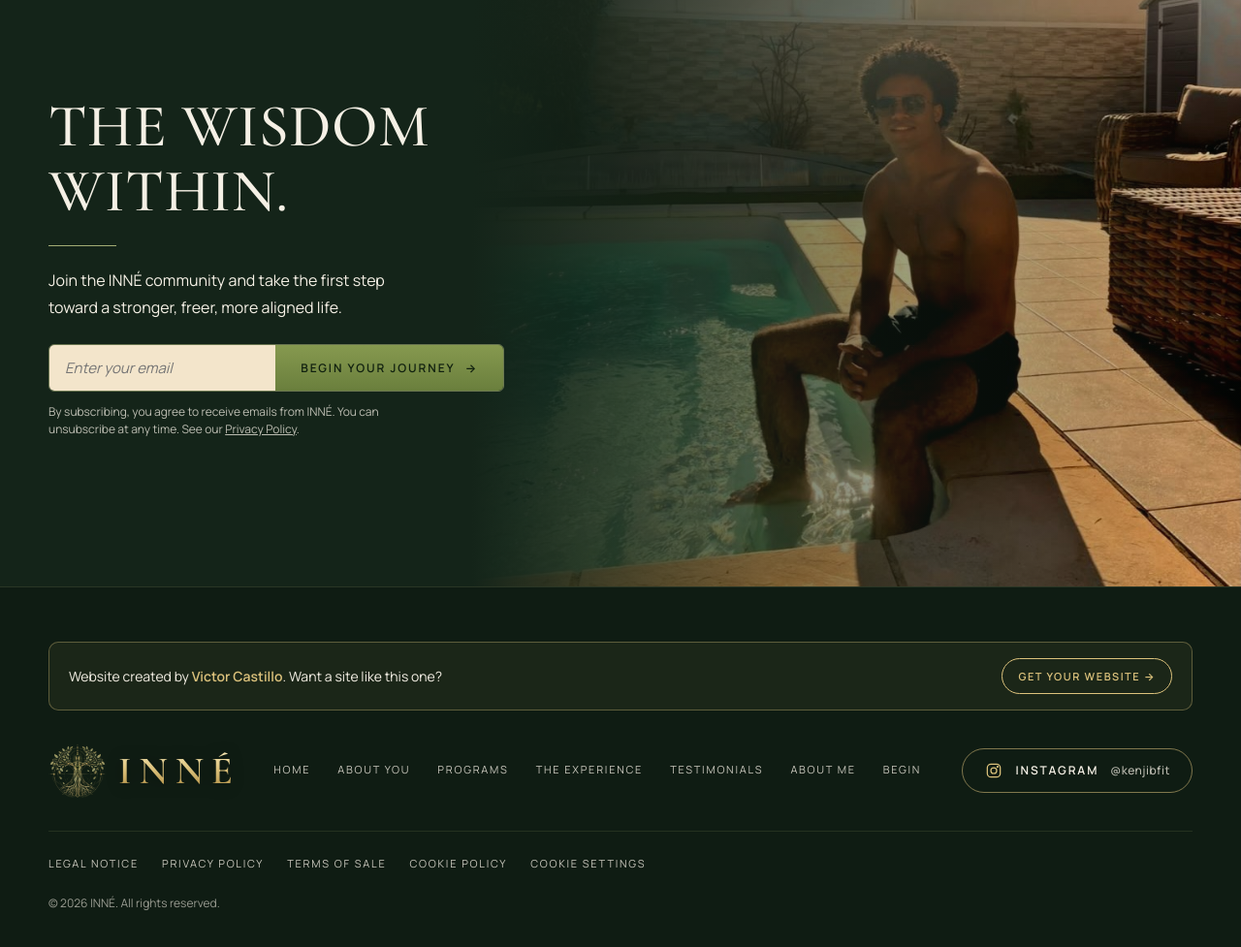
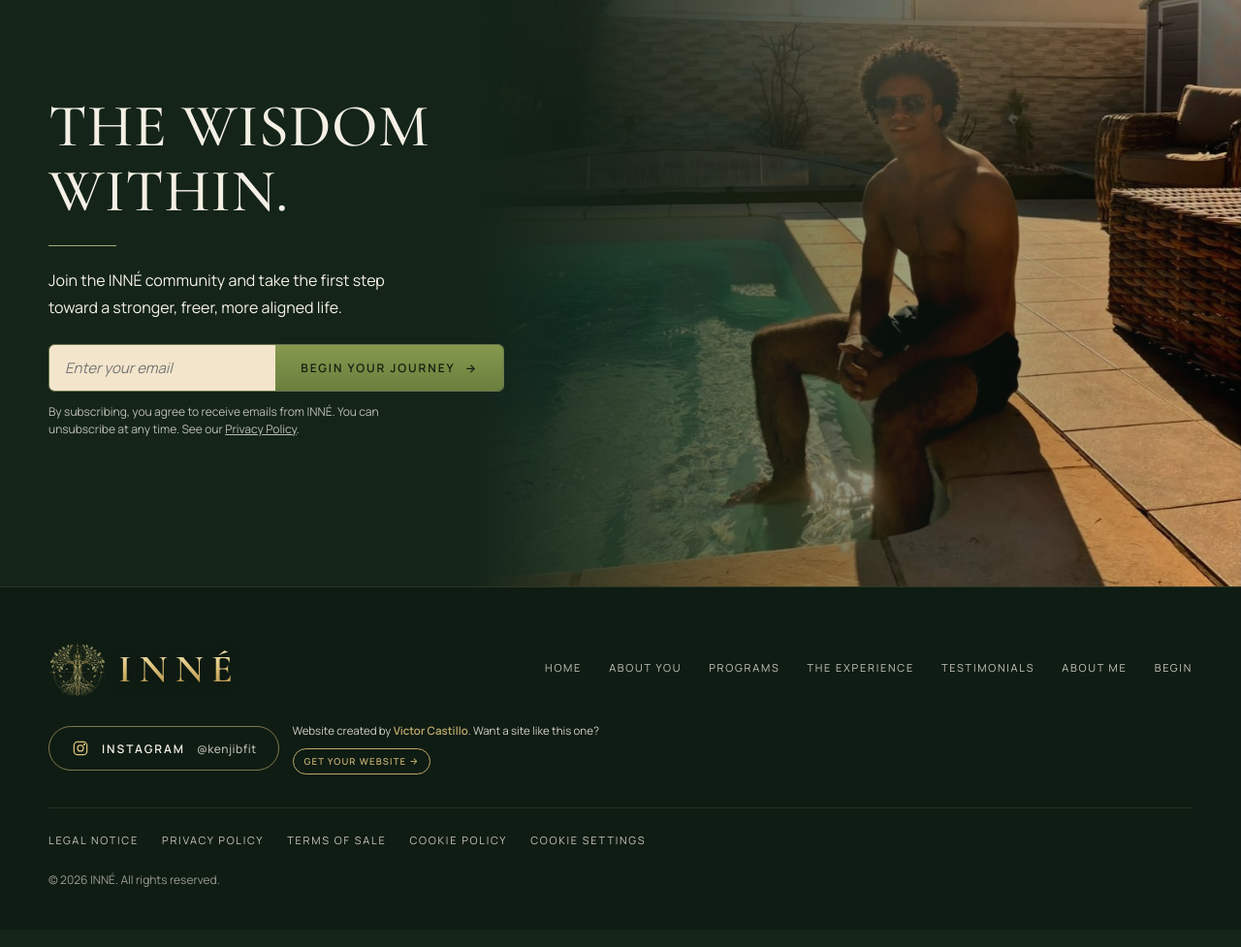
Before and after one commit to sportifhybride/kenji-beni-par-Jesus-Amen, a plain HTML site: page INNE-site/index.html in a window 1280 px wide. Shown: the part 5583-6560 px from the top of the page at 97% size. Drawn offline with Linux system fonts and the light colour scheme.

Commit message:
Footer: smaller website credit, next to the Instagram button
Co-Authored-By: Claude Opus 5.5 <noreply@anthropic.com>
Claude-Session: https://claude.ai/code/session_015sta4d6tC7hQHjYkkdC7PH

```diff
--- a/INNE-site/css/inne.css
+++ b/INNE-site/css/inne.css
@@ -589,8 +589,8 @@ html.nav-compact.nav-open .site-header{background:#0f1c13}
 .form-msg.ok{border-color:#dcc27c;background:rgba(220,194,124,.16)}
 @media (max-width:640px){.rv-row{grid-template-columns:1fr}.rv-right{justify-items:start}.rv-tools{flex-direction:column;align-items:stretch}}
 .begin-solo{max-width:680px}
-.foot-credit{display:flex;align-items:center;justify-content:space-between;gap:14px 24px;flex-wrap:wrap;margin:0 0 34px;padding:16px 20px;border:1px solid rgba(220,194,124,.35);border-radius:10px;background:rgba(220,194,124,.06);font-size:14px;line-height:1.5;color:var(--ivory)}
+.social{align-items:center}
+.foot-credit{display:flex;align-items:center;gap:10px;flex-wrap:wrap;margin:0;font-size:11.5px;line-height:1.4;color:var(--ivory);opacity:.85;max-width:420px}
 .foot-credit b{color:#dcc27c;font-weight:600}
-.foot-credit a{flex:none;display:inline-flex;align-items:center;gap:6px;font:600 11px var(--sans);letter-spacing:.14em;text-transform:uppercase;text-decoration:none;padding:10px 16px;border-radius:999px;border:1px solid #dcc27c;color:#dcc27c;transition:background .3s,color .3s}
+.foot-credit a{flex:none;display:inline-flex;align-items:center;gap:4px;font:600 9.5px var(--sans);letter-spacing:.12em;text-transform:uppercase;text-decoration:none;padding:6px 11px;border-radius:999px;border:1px solid #dcc27c;color:#dcc27c;transition:background .3s,color .3s}
 .foot-credit a:hover{background:#dcc27c;color:#1f1a0b}
-@media (max-width:640px){.foot-credit{flex-direction:column;align-items:flex-start}}
--- a/INNE-site/index.html
+++ b/INNE-site/index.html
@@ -116,11 +116,10 @@
 </main>
 <footer class="site-footer">
   <div class="wrap">
-    <p class="foot-credit" data-i18n="ft.credit"><span>Website created by <b>Victor Castillo</b>. Want a site like this one?</span> <a href="https://sportifhybride.com/creation-site" target="_blank" rel="noopener">Get your website →</a></p>
     <div class="foot-top">
       <a class="logo" href="index.html" aria-label="INNÉ — The Wisdom Within"><img src="img/emblem-sm.png" alt="" width="60" height="56"><span><b>INNÉ</b><small>The Wisdom Within</small></span></a>
       <nav class="foot-nav" aria-label="Footer"><a href="index.html" data-i18n="nav.home">Home</a><a href="about-you.html" data-i18n="nav.aboutyou">About you</a><a href="programs.html" data-i18n="nav.programs">Programs</a><a href="experience.html" data-i18n="nav.experience">The Experience</a><a href="journeys.html" data-i18n="nav.journeys">Testimonials</a><a href="about.html" data-i18n="nav.aboutme">About me</a><a href="begin.html" data-i18n="nav.begin">Begin</a></nav>
-      <div class="social"><a class="social-btn" data-social="instagram" href="#" hidden target="_blank" rel="noopener"><svg viewBox="0 0 24 24" aria-hidden="true"><rect x="4" y="4" width="16" height="16" rx="4.5"/><circle cx="12" cy="12" r="3.6"/><circle cx="16.7" cy="7.3" r=".6"/></svg><span>Instagram</span><small data-social-handle></small></a><a class="social-btn" data-social="youtube" href="#" hidden target="_blank" rel="noopener"><svg viewBox="0 0 24 24" aria-hidden="true"><rect x="3" y="6" width="18" height="12" rx="3.5"/><path d="M10.5 9.5l4 2.5-4 2.5z"/></svg><span>YouTube</span><small data-social-handle></small></a></div>
+      <div class="social"><a class="social-btn" data-social="instagram" href="#" hidden target="_blank" rel="noopener"><svg viewBox="0 0 24 24" aria-hidden="true"><rect x="4" y="4" width="16" height="16" rx="4.5"/><circle cx="12" cy="12" r="3.6"/><circle cx="16.7" cy="7.3" r=".6"/></svg><span>Instagram</span><small data-social-handle></small></a><a class="social-btn" data-social="youtube" href="#" hidden target="_blank" rel="noopener"><svg viewBox="0 0 24 24" aria-hidden="true"><rect x="3" y="6" width="18" height="12" rx="3.5"/><path d="M10.5 9.5l4 2.5-4 2.5z"/></svg><span>YouTube</span><small data-social-handle></small></a><p class="foot-credit" data-i18n="ft.credit"><span>Website created by <b>Victor Castillo</b>. Want a site like this one?</span> <a href="https://sportifhybride.com/creation-site" target="_blank" rel="noopener">Get your website →</a></p></div>
     </div>
     <div class="foot-legal">
       <a href="legal.html" data-i18n="ft.legal">Legal notice</a>
```
Also changed, not shown: INNE-site/about-you.html (+1 -2 lines), INNE-site/about.html (+1 -2 lines), INNE-site/begin.html (+1 -2 lines), INNE-site/checkout.html (+1 -2 lines), INNE-site/cookies.html (+1 -2 lines), INNE-site/experience.html (+1 -2 lines), INNE-site/journeys.html (+1 -2 lines), INNE-site/legal.html (+1 -2 lines), INNE-site/privacy.html (+1 -2 lines), INNE-site/programs.html (+1 -2 lines), INNE-site/terms.html (+1 -2 lines).
